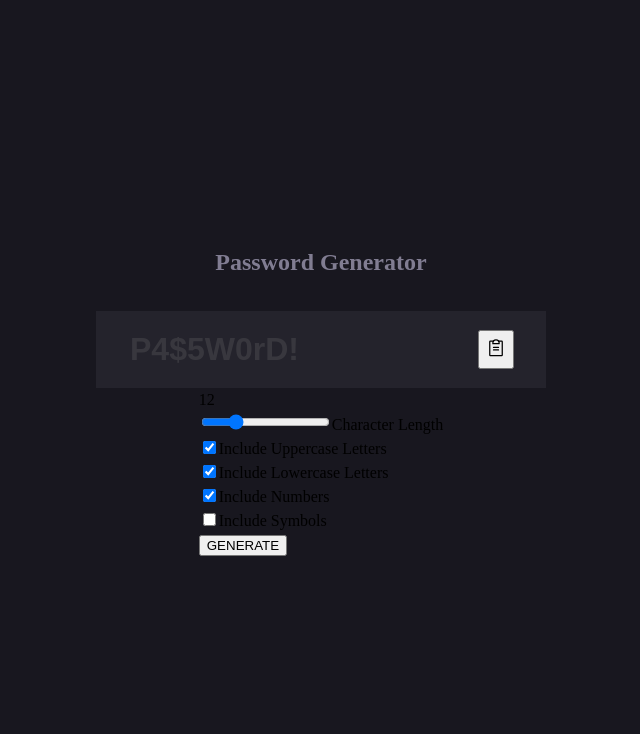
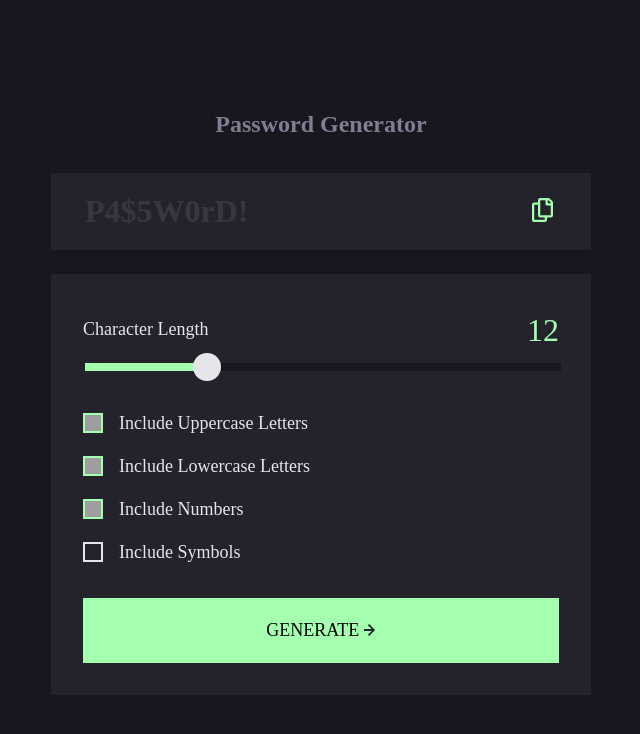
Before and after one commit to DaveCoded/password-generator, a Gatsby site: page / in a window 1280 px wide. Shown: the whole page, without its empty margins (319-959 px from the left). Built offline with nearby package versions, Linux system fonts and the light colour scheme; Gatsby itself is replaced by a stand-in of ours; grey boxes are pictures that could not be loaded.

Commit message:
everything other than the strength-o-meter

```diff
--- a/src/components/Checkbox.tsx
+++ b/src/components/Checkbox.tsx
@@ -1,5 +1,38 @@
 import * as React from 'react';
 import styled from 'styled-components';
+
+const Wrapper = styled.div`
+    margin-bottom: 1rem;
+    display: grid;
+    grid-template-columns: 1em auto;
+    align-items: center;
+    gap: 20px;
+`;
+
+const StyledInput = styled.input`
+    -webkit-appearance: none;
+    appearance: none;
+    background: transparent;
+    margin: 0;
+    font: inherit;
+    color: currentColor;
+    width: 20px;
+    height: 20px;
+    border: 2px solid currentColor;
+    cursor: pointer;
+
+    :checked {
+        background-color: ${({ theme }) => theme.colors.neonGreen};
+        border-color: ${({ theme }) => theme.colors.neonGreen};
+        background-image: url(/static/images/icon-check.svg);
+        background-position: center center;
+        background-repeat: no-repeat;
+    }
+
+    :hover {
+        border-color: ${({ theme }) => theme.colors.neonGreen};
+    }
+`;
 
 interface CheckboxProps {
     name: string;
@@ -10,8 +43,8 @@ interface CheckboxProps {
 
 export const Checkbox = ({ name, label, checked, handleChange }: CheckboxProps) => {
     return (
-        <div>
-            <input
+        <Wrapper>
+            <StyledInput
                 type="checkbox"
                 name={name}
                 id={name}
@@ -19,6 +52,6 @@ export const Checkbox = ({ name, label, checked, handleChange }: CheckboxProps)
                 onChange={handleChange}
             />
             <label htmlFor={name}>{label}</label>
-        </div>
+        </Wrapper>
     );
 };
--- a/src/components/CopyButton.tsx
+++ b/src/components/CopyButton.tsx
@@ -1,8 +1,24 @@
 import * as React from 'react';
-import { ClipboardText, Check } from 'phosphor-react';
+import { Check } from 'phosphor-react';
 import styled from 'styled-components';
 
-const StyledButton = styled.button``;
+const StyledButton = styled.button`
+    cursor: pointer;
+    background: none;
+    border: none;
+`;
+
+const Clipboard = styled.svg`
+    fill: ${({ theme }) => theme.colors.neonGreen};
+
+    :hover {
+        fill: #fff;
+    }
+`;
+
+const StyledCheck = styled(Check)`
+    color: ${({ theme }) => theme.colors.neonGreen};
+`;
 
 const useCopyToClipboard = (text: string, notifyTimeout = 1200) => {
     const [copyStatus, setCopyStatus] = React.useState('inactive');
@@ -35,7 +51,13 @@ export const CopyButton = ({ passwordValue }: CopyButtonProps) => {
 
     return (
         <StyledButton onClick={copy}>
-            {copyStatus === 'copied' ? <Check size={20} /> : <ClipboardText size={20} />}
+            {copyStatus === 'copied' ? (
+                <StyledCheck size={21} weight="bold" />
+            ) : (
+                <Clipboard width="21" height="24" xmlns="http://www.w3.org/2000/svg">
+                    <path d="M20.341 3.091 17.909.659A2.25 2.25 0 0 0 16.319 0H8.25A2.25 2.25 0 0 0 6 2.25V4.5H2.25A2.25 2.25 0 0 0 0 6.75v15A2.25 2.25 0 0 0 2.25 24h10.5A2.25 2.25 0 0 0 15 21.75V19.5h3.75A2.25 2.25 0 0 0 21 17.25V4.682a2.25 2.25 0 0 0-.659-1.591ZM12.469 21.75H2.53a.281.281 0 0 1-.281-.281V7.03a.281.281 0 0 1 .281-.281H6v10.5a2.25 2.25 0 0 0 2.25 2.25h4.5v1.969a.282.282 0 0 1-.281.281Zm6-4.5H8.53a.281.281 0 0 1-.281-.281V2.53a.281.281 0 0 1 .281-.281H13.5v4.125c0 .621.504 1.125 1.125 1.125h4.125v9.469a.282.282 0 0 1-.281.281Zm.281-12h-3v-3h.451c.075 0 .147.03.2.082L18.667 4.6a.283.283 0 0 1 .082.199v.451Z" />
+                </Clipboard>
+            )}
         </StyledButton>
     );
 };
--- /dev/null
+++ b/src/components/RangeInput.tsx
@@ -0,0 +1,57 @@
+import * as React from 'react';
+import styled, { css } from 'styled-components';
+
+interface StyleProps {
+    backgroundSize: number;
+}
+
+const StyledInput = styled.input.attrs<StyleProps>({
+    type: 'range',
+    id: 'range',
+    name: 'passwordLength'
+})<StyleProps>`
+    ${({ theme, backgroundSize }) => css`
+        appearance: none;
+        -moz-appearance: none;
+        width: 100%;
+        height: 0.5rem;
+        background: ${theme.colors.almostBlack};
+        background-image: linear-gradient(${theme.colors.neonGreen}, ${theme.colors.neonGreen});
+        background-size: ${backgroundSize}% 100%;
+        background-repeat: no-repeat;
+        cursor: grab;
+
+        &::-webkit-slider-thumb {
+            -webkit-appearance: none;
+            -moz-appearance: none;
+            width: 28px;
+            height: 28px;
+            border-radius: 50%;
+            background-color: ${theme.colors.almostWhite};
+        }
+
+        &::-webkit-slider-thumb:active {
+            background-color: ${theme.colors.almostBlack};
+            border: 2px solid ${theme.colors.neonGreen};
+            cursor: grabbing;
+        }
+    `}
+`;
+
+interface RangeInputProps {
+    value: number;
+    handleChange: React.ChangeEventHandler<HTMLInputElement>;
+}
+
+const MAX_PASSWORD_LENGTH = 50;
+
+export const RangeInput = ({ value, handleChange }: RangeInputProps) => {
+    return (
+        <StyledInput
+            value={value}
+            onChange={handleChange}
+            max={MAX_PASSWORD_LENGTH}
+            backgroundSize={(100 / MAX_PASSWORD_LENGTH) * value}
+        />
+    );
+};
--- a/src/pages/index.tsx
+++ b/src/pages/index.tsx
@@ -5,6 +5,7 @@ import { CopyButton } from '../components/CopyButton';
 import { Checkbox } from '../components/Checkbox';
 import styled, { ThemeProvider } from 'styled-components';
 import { theme } from '../theme/theme';
+import { RangeInput } from '../components/RangeInput';
 
 const characters = {
     uppercase: 'ABCDEFGHIJKLMNOPQRSTUVWXYZ',
@@ -17,7 +18,7 @@ const MainWrapper = styled.main`
     display: flex;
     margin: 0 auto;
     height: 100vh;
-    max-width: 450px;
+    max-width: 540px;
     flex-direction: column;
     justify-content: center;
     align-items: center;
@@ -35,6 +36,13 @@ const TopPanel = styled.div`
     gap: 2rem;
     width: 100%;
     padding: 19px 32px;
+    margin-bottom: 1.5rem;
+    background-color: ${({ theme }) => theme.colors.darkGrey};
+`;
+
+const BottomPanel = styled.div`
+    padding: 2rem;
+    width: 100%;
     background-color: ${({ theme }) => theme.colors.darkGrey};
 `;
 
@@ -48,6 +56,54 @@ const PasswordInput = styled.input`
 
     ::placeholder {
         opacity: 25%;
+    }
+
+    :focus-visible {
+        outline-offset: 4px;
+        outline: #a4ffaf auto 1px;
+    }
+`;
+
+const CharacterLength = styled.div`
+    display: flex;
+    justify-content: space-between;
+    align-items: center;
+`;
+
+const PasswordLength = styled.span`
+    font-size: 2rem;
+    color: ${({ theme }) => theme.colors.neonGreen};
+`;
+
+const RangeWrapper = styled.div`
+    margin-bottom: 2rem;
+`;
+
+const CheckboxWrapper = styled.div`
+    margin-bottom: 2rem;
+`;
+
+const GenerateButton = styled.button`
+    border: none;
+    font-family: inherit;
+    font-size: 18px;
+    height: 65px;
+    width: 100%;
+    background: ${({ theme }) => theme.colors.neonGreen};
+    cursor: pointer;
+
+    :hover {
+        background-color: ${({ theme }) => theme.colors.darkGrey};
+        color: ${({ theme }) => theme.colors.neonGreen};
+        border: 2px solid ${({ theme }) => theme.colors.neonGreen};
+    }
+
+    path {
+        fill: ${({ theme }) => theme.colors.darkGrey};
+    }
+
+    :hover path {
+        fill: ${({ theme }) => theme.colors.neonGreen};
     }
 `;
 
@@ -121,20 +177,16 @@ const IndexPage = () => {
                     <CopyButton passwordValue={state.passwordValue} />
                 </TopPanel>
 
-                <div>
+                <BottomPanel>
                     {/* todo: hide from screen readers */}
-                    <div>{state.passwordLength}</div>
-                    <div>
-                        <input
-                            type="range"
-                            id="range"
-                            name="passwordLength"
-                            value={state.passwordLength}
-                            onChange={handleChange}
-                            max={50}
-                        />
+                    <RangeWrapper>
+                        <CharacterLength>
                             <label htmlFor="range">Character Length</label>
-                    </div>
+                            <PasswordLength>{state.passwordLength}</PasswordLength>
+                        </CharacterLength>
+                        <RangeInput value={state.passwordLength} handleChange={handleChange} />
+                    </RangeWrapper>
+                    <CheckboxWrapper>
                         <Checkbox
                             name="uppercase"
                             checked={state.uppercase}
@@ -159,10 +211,14 @@ const IndexPage = () => {
                             label="Include Symbols"
                             handleChange={handleChange}
                         />
-                    <div>
-                        <button onClick={onGeneratePassword}>GENERATE</button>
-                    </div>
-                </div>
+                    </CheckboxWrapper>
+                    <GenerateButton onClick={onGeneratePassword}>
+                        GENERATE{' '}
+                        <svg width="12" height="12" xmlns="http://www.w3.org/2000/svg">
+                            <path d="m5.106 12 6-6-6-6-1.265 1.265 3.841 3.84H.001v1.79h7.681l-3.841 3.84z" />
+                        </svg>
+                    </GenerateButton>
+                </BottomPanel>
             </MainWrapper>
         </ThemeProvider>
     );
--- a/src/theme/globalStyle.tsx
+++ b/src/theme/globalStyle.tsx
@@ -12,6 +12,7 @@ export const GlobalStyle = createGlobalStyle`
         box-sizing: border-box;
         font-family: 'JetBrains MonoVariable';
         font-size: 16px;
+        color: ${({ theme }) => theme.colors.almostWhite};
     }
 
     body {
@@ -19,4 +20,12 @@ export const GlobalStyle = createGlobalStyle`
         letter-spacing: 0;
         background-color: ${({ theme }) => theme.colors.almostBlack};
     }
+
+    input {
+        font-family: inherit;
+    }
+
+    label {
+        font-size: 18px;
+    }
 `;
```
Lines whose indentation alone changed are shown as unchanged.
